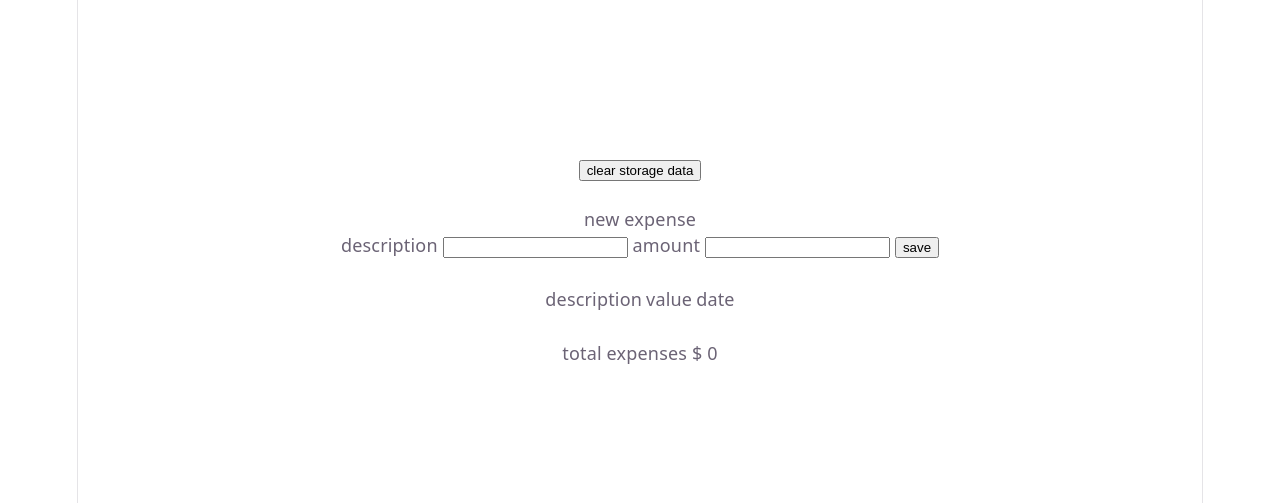
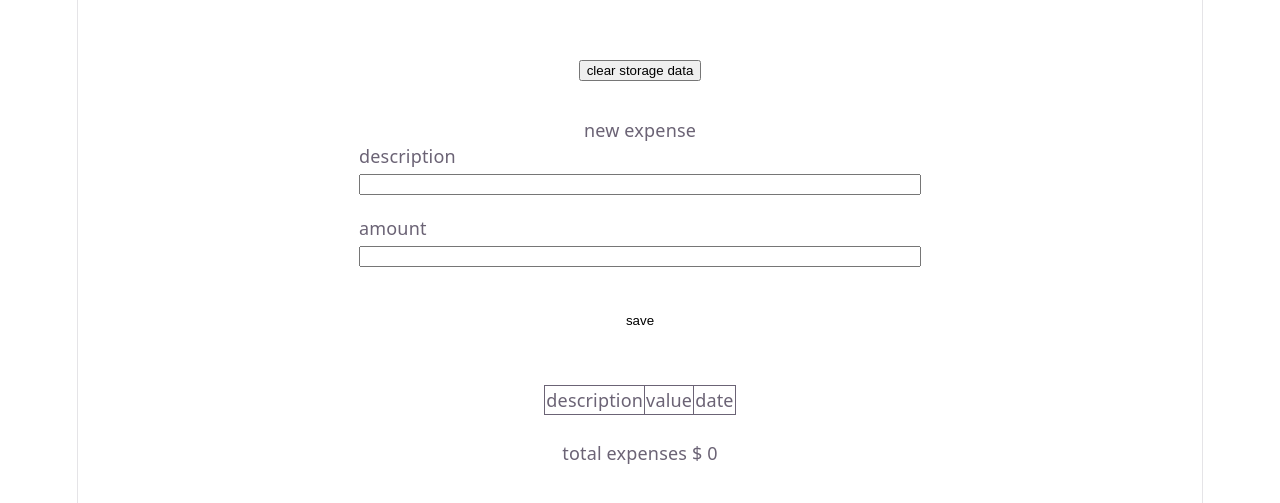
Before and after one commit to ferneymorenocarrion-gif/finance-app, a Svelte app: page / in a window 1280 px wide. Shown: the part 137-640 px from the top of the page. Built offline with nearby package versions, Linux system fonts and the light colour scheme.

Commit message:
add styles

```diff
--- a/package.json
+++ b/package.json
@@ -13,6 +13,7 @@
     "@sveltejs/vite-plugin-svelte": "^7.0.0",
     "@tsconfig/svelte": "^5.0.8",
     "@types/node": "^24.12.2",
+    "sass": "^1.99.0",
     "svelte": "^5.55.1",
     "svelte-check": "^4.4.6",
     "typescript": "~6.0.2",
--- a/src/App.svelte
+++ b/src/App.svelte
@@ -42,3 +42,12 @@
   <span>{formatAmount(totalExpenses)}</span>
 </div>
 </section>
+
+<style lang="scss">
+table, td, th {
+    border: 1px solid;
+  }
+  table {
+    border-collapse: collapse;
+  }
+</style>
--- a/src/components/newField/NewField.svelte
+++ b/src/components/newField/NewField.svelte
@@ -26,6 +26,31 @@ const handleNewExpense = () => {
     </div>
 </div>
 
-<style>
+<style lang="scss">
+    .new-expense {
+        border: 1px solid white;
+        padding: 10px 20px 20px;
+        width: 50%;
 
+        form {
+            display: flex;
+            flex-direction: column;
+            text-align: left;
+
+            label {
+                margin-bottom: 5px;
+            }
+
+            input {
+                margin-bottom: 20px;
+            }
+
+            button {
+                margin-top: 15px;
+                background: none;
+                border: 1px solid white;
+                padding: 10px 5px;
+            }
+        }
+    }
 </style>
--- a/svelte.config.js
+++ b/svelte.config.js
@@ -1,2 +1,5 @@
 /** @type {import("@sveltejs/vite-plugin-svelte").SvelteConfig} */
-export default {}
+import { vitePreprocess } from '@sveltejs/vite-plugin-svelte';
+export default {
+    preprocess: vitePreprocess()
+}
--- a/tsconfig.app.json
+++ b/tsconfig.app.json
@@ -16,5 +16,5 @@
     "checkJs": true,
     "moduleDetection": "force"
   },
-  "include": ["src/**/*.ts", "src/**/*.js", "src/**/*.svelte", "main.ts", "main.ts"]
+  "include": ["src/**/*.ts", "src/**/*.js", "src/**/*.svelte", "src/main.ts", "src/main.ts", "main.ts"]
 }
```
Also changed, not shown: 1 other file (tests, documents, lock files or other folders).
